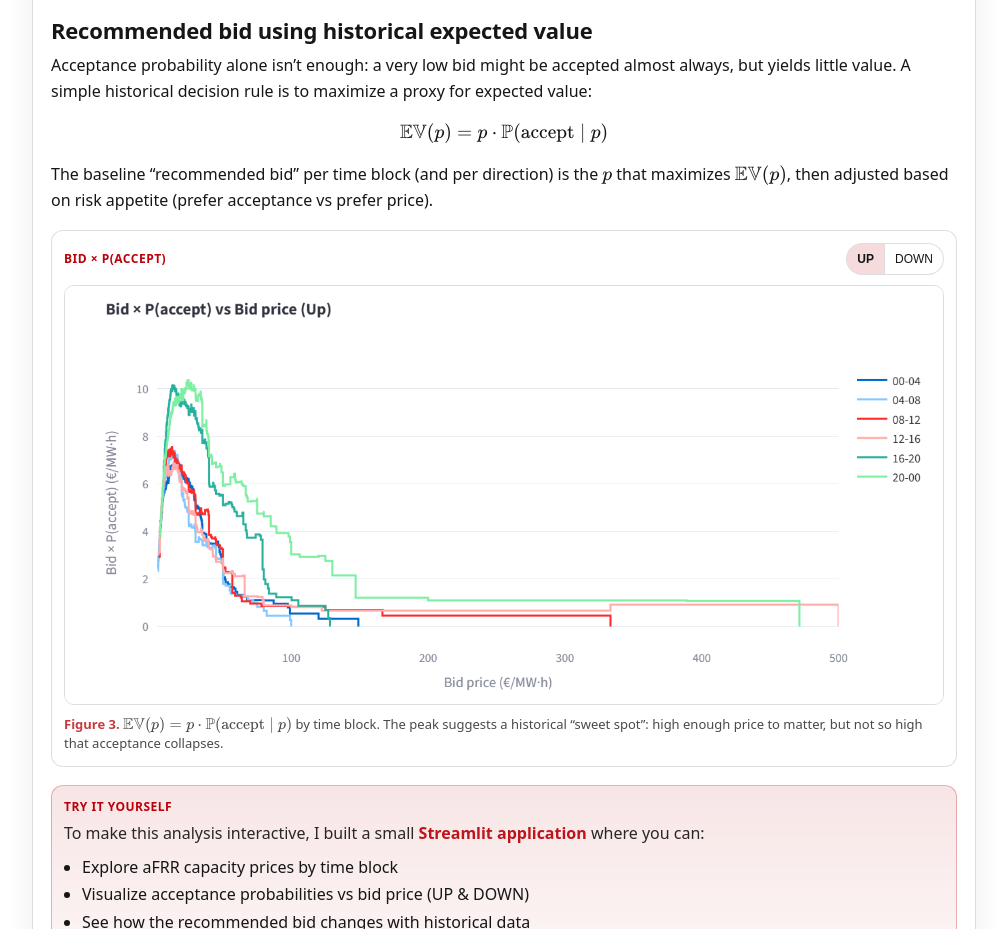
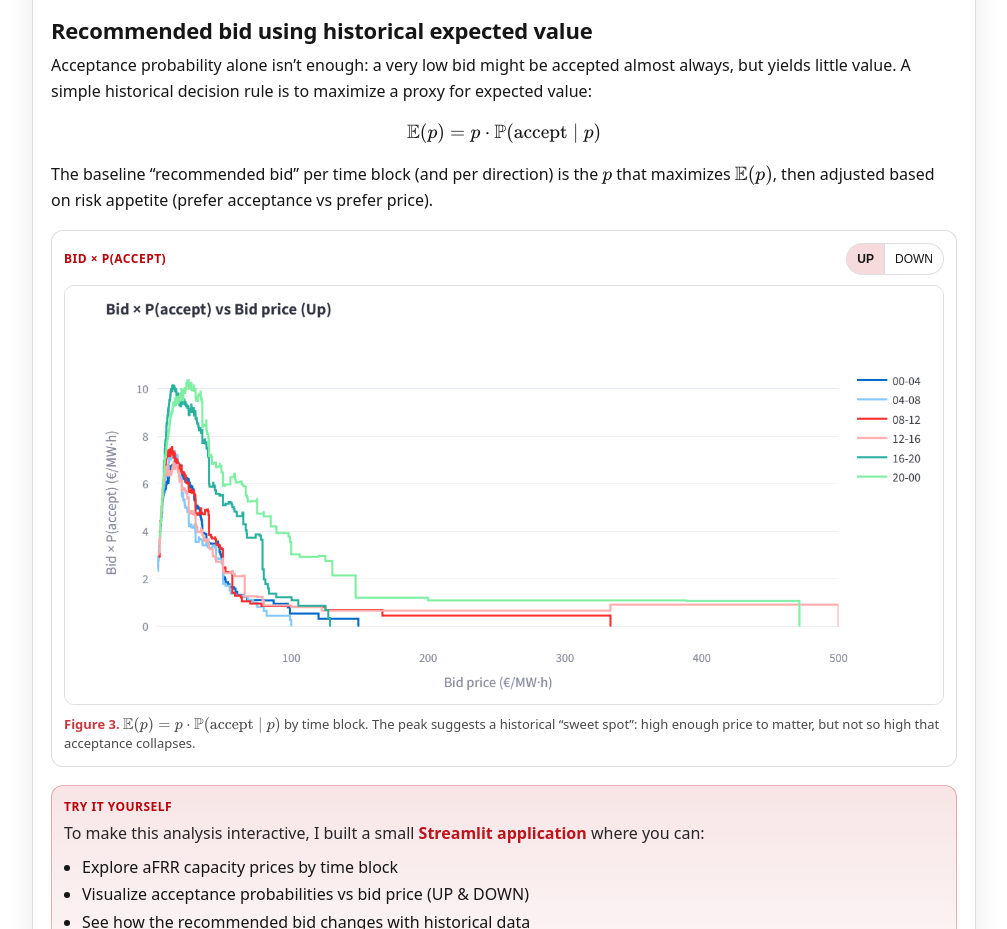
Before and after one commit to martinflor/portfolio, a plain HTML site: page projects/elia-afrr-open-data.html in a window 1280 px wide. Shown: the part 2420-3349 px from the top of the page, without its empty margins (136-1143 px from the left). Drawn offline with nearby package versions, Linux system fonts and the light colour scheme.

Commit message:
Update elia-afrr-open-data.html

```diff
--- a/projects/elia-afrr-open-data.html
+++ b/projects/elia-afrr-open-data.html
@@ -324,12 +324,12 @@ Math:
 
       <p>
         \[
-          \mathbb{EV}(p) = p \cdot \mathbb{P}(\text{accept} \mid p)
+          \mathbb{E}(p) = p \cdot \mathbb{P}(\text{accept} \mid p)
         \]
       </p>
 
       <p>
-        The baseline “recommended bid” per time block (and per direction) is the \(p\) that maximizes \(\mathbb{EV}(p)\),
+        The baseline “recommended bid” per time block (and per direction) is the \(p\) that maximizes \(\mathbb{E}(p)\),
         then adjusted based on risk appetite (prefer acceptance vs prefer price).
       </p>
 
@@ -353,7 +353,7 @@ Math:
         />
 
         <figcaption>
-          <span class="emph">Figure 3.</span> \(\mathbb{EV}(p)=p\cdot \mathbb{P}(\text{accept}\mid p)\) by time block.
+          <span class="emph">Figure 3.</span> \(\mathbb{E}(p)=p\cdot \mathbb{P}(\text{accept}\mid p)\) by time block.
           The peak suggests a historical “sweet spot”: high enough price to matter, but not so high that acceptance collapses.
         </figcaption>
       </figure>
```
